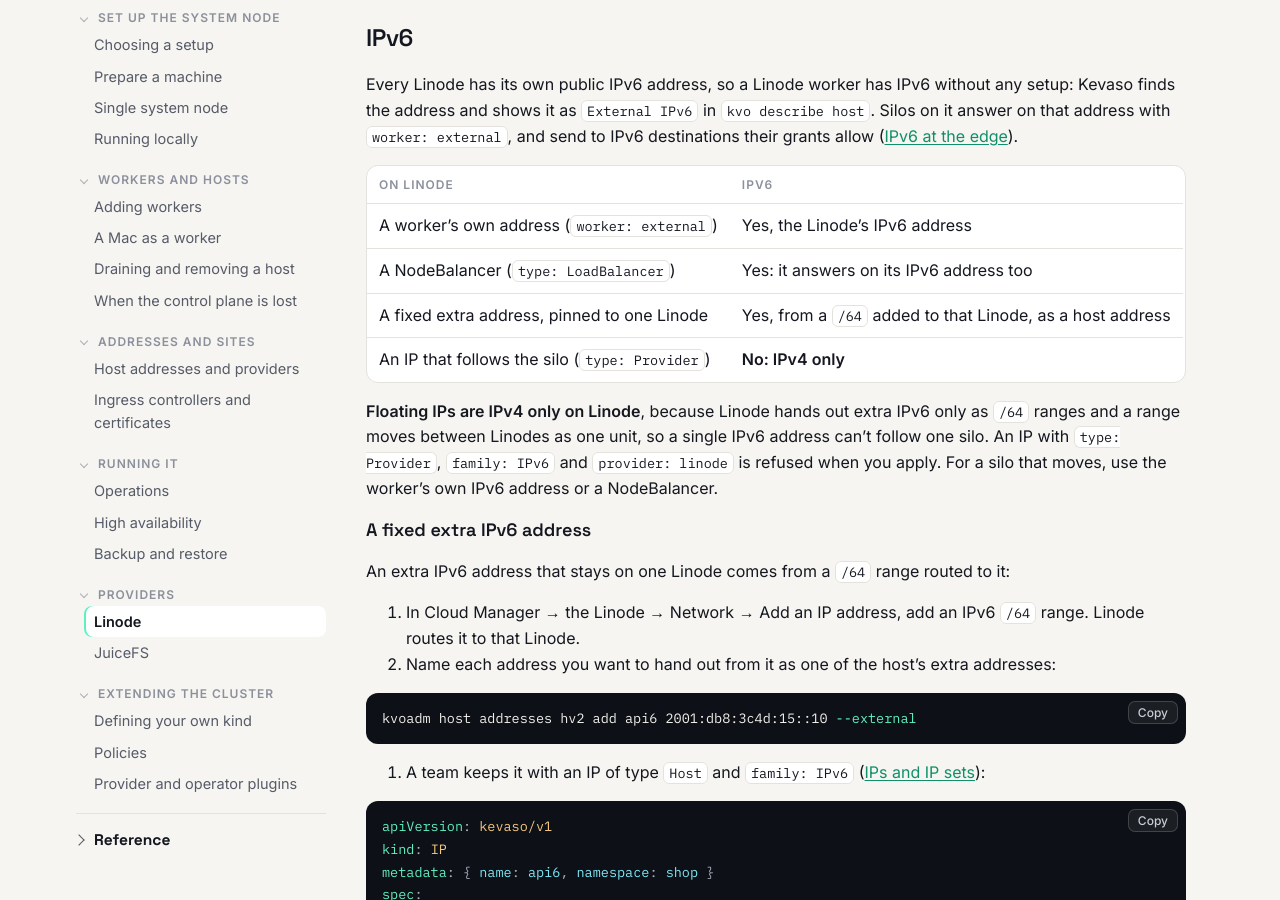
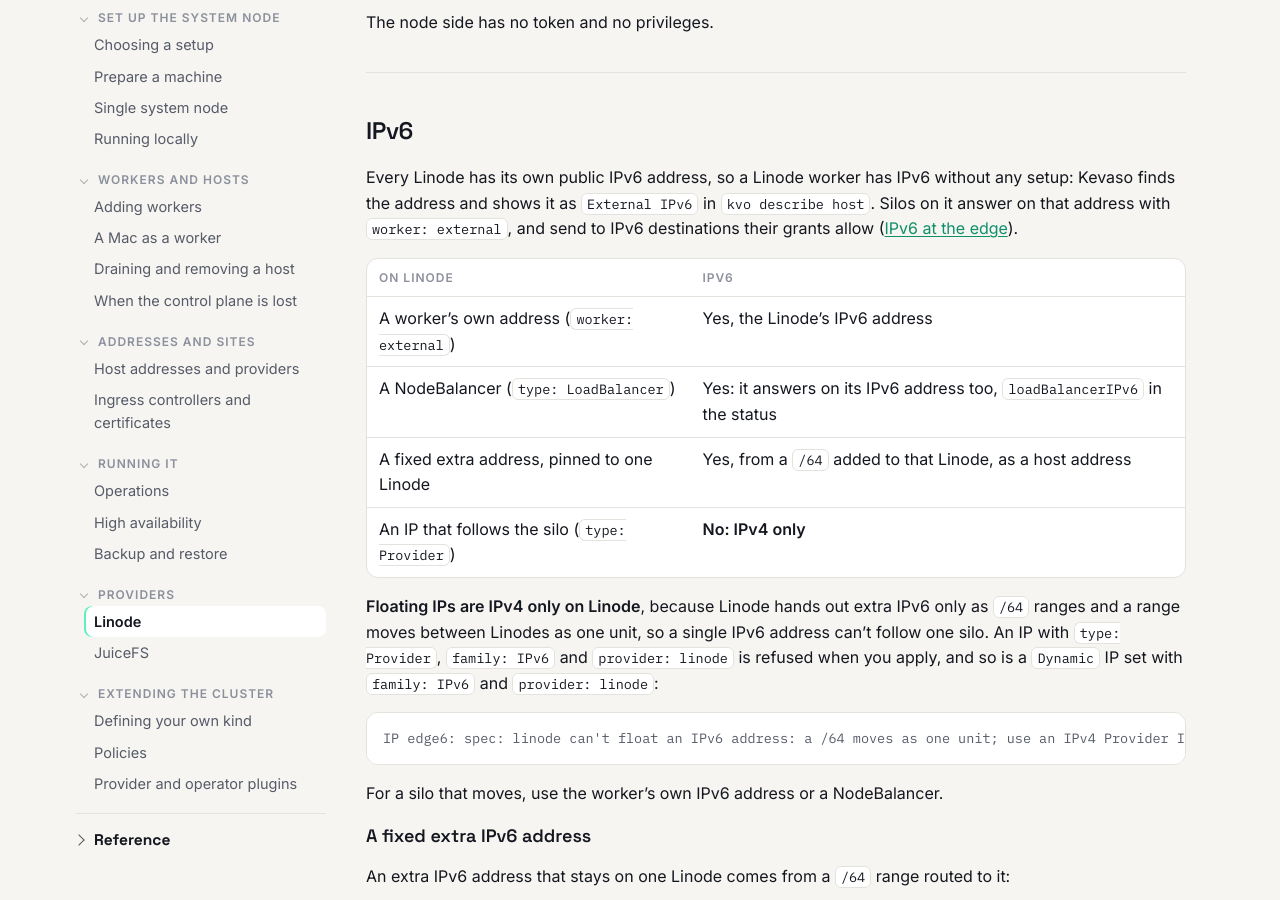
Before and after one commit to dlebee/kevaso-docs, a Jekyll site: the page built from admin/providers/linode.md, in a window 1280 px wide and 900 px high, scrolled down 7782 px. Built offline with Jekyll 4.4.1, drawn with Linux system fonts in a browser that asks for light colours; some of the changed text lies outside the part shown.

Commit message:
IPv6 docs on core #52 and provider-linode #10: the refusal, loadBalancerIPv6
An IPv6 Provider IP, or a Dynamic IPv6 IP set, on a provider that can't float
IPv6 is refused at apply: the exact message is on the Linode and IPs pages.
Balancers that answer on IPv6 show loadBalancerIPv6 (silo and Service status,
kvo describe). Plugins: providerIPv6, noProviderIPv6, addressIPv6.

Co-Authored-By: Claude Opus 5.5 <noreply@anthropic.com>
Signed-off-by: David Lebee <david@lebee.info>

````diff
--- a/admin/providers/linode.md
+++ b/admin/providers/linode.md
@@ -169,8 +169,11 @@ bin/kvo describe silo web -n shop
 Node ports:   http 80 → host port 30000 (from 192.168.255.0/24)
 Services:
   NAME  TYPE          WAY IN            PORTS  REACHABLE AT
-  web   LoadBalancer  provider: linode  http   172.233.12.40:80
+  web   LoadBalancer  provider: linode  http   198.51.100.40:80, [2001:db8:b::c633:6428]:80
 ```
+
+`REACHABLE AT` lists the NodeBalancer's IPv4 and IPv6 addresses. They are in the silo's status as
+`status.service.loadBalancerIP` and `status.service.loadBalancerIPv6`.
 
 The NodeBalancer sends each port to the silo's worker on a **node port** over the private network.
 The worker forwards that port only from the NodeBalancer's addresses, so it isn't open to the
@@ -208,8 +211,8 @@ installed as `linode-work` reads `linode-work.kevaso.com/…` instead.
   type is refused), the throttle the last one set. Two of them on one port conflict: the second
   waits, and says so.
 - A NodeBalancer answers on **IPv6** too: Linode gives each one an IPv6 address beside its IPv4
-  one, and it forwards to the silo over the private IPv4 network
-  ([IPv6 on Linode](#ipv6)).
+  one (`loadBalancerIPv6` in the status), and it forwards to the silo over the private IPv4
+  network ([IPv6 on Linode](#ipv6)).
 - NodeBalancers here forward **TCP**. For UDP, use a `HostPort` service on a kept IP
   ([below](#an-ip-that-follows-the-silo)).
 - A NodeBalancer can't limit clients by address, so a port with `sources` is left out of it: see
@@ -329,14 +332,20 @@ on that address with `worker: external`, and send to IPv6 destinations their gra
 | On Linode | IPv6 |
 |---|---|
 | A worker's own address (`worker: external`) | Yes, the Linode's IPv6 address |
-| A NodeBalancer (`type: LoadBalancer`) | Yes: it answers on its IPv6 address too |
+| A NodeBalancer (`type: LoadBalancer`) | Yes: it answers on its IPv6 address too, `loadBalancerIPv6` in the status |
 | A fixed extra address, pinned to one Linode | Yes, from a `/64` added to that Linode, as a host address |
 | An IP that follows the silo (`type: Provider`) | **No: IPv4 only** |
 
 **Floating IPs are IPv4 only on Linode**, because Linode hands out extra IPv6 only as `/64` ranges
 and a range moves between Linodes as one unit, so a single IPv6 address can't follow one silo. An IP
-with `type: Provider`, `family: IPv6` and `provider: linode` is refused when you apply. For a
-silo that moves, use the worker's own IPv6 address or a NodeBalancer.
+with `type: Provider`, `family: IPv6` and `provider: linode` is refused when you apply, and so is
+a `Dynamic` IP set with `family: IPv6` and `provider: linode`:
+
+```text
+IP edge6: spec: linode can't float an IPv6 address: a /64 moves as one unit; use an IPv4 Provider IP (family: IPv4), the worker's own IPv6 (a HostPort service on worker), or a host address (an IP of type Host, family: IPv6)
+```
+
+For a silo that moves, use the worker's own IPv6 address or a NodeBalancer.
 
 ### A fixed extra IPv6 address
 
````
Also changed, not shown: admin/addresses.md (+2 -2 lines), admin/extending/plugins.md (+7 -1 lines), use/networking.md (+3 -0 lines), use/networking/ips.md (+10 -4 lines), use/networking/ipv6.md (+3 -2 lines).
